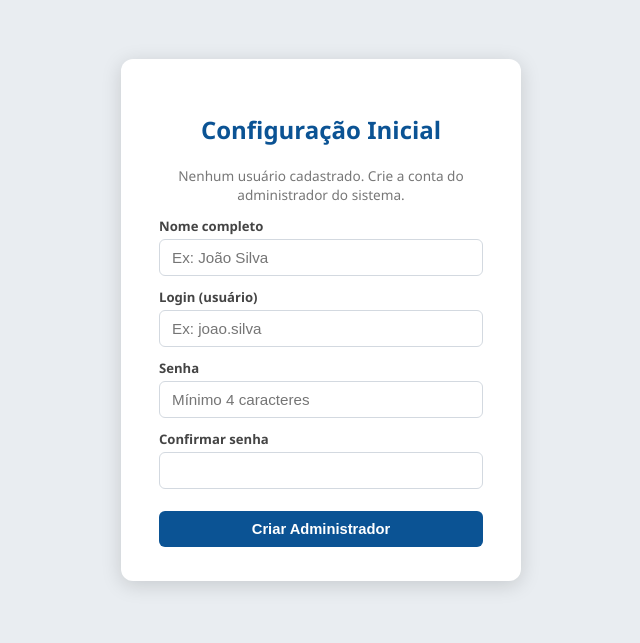
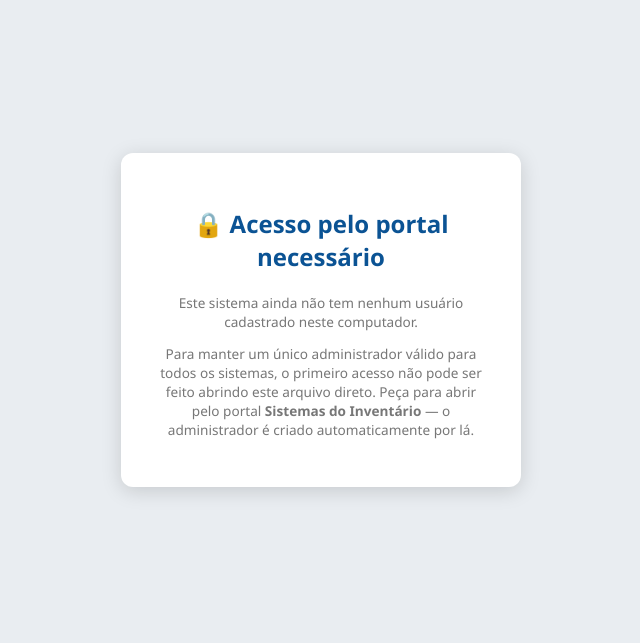
Before and after one commit to Gleuber-Andrade/sistemas-de-inventario, a plain HTML site: page sistema-contagem-estoque.html in a window 1280 px wide. Shown: the whole page, without its empty margins (319-959 px from the left). Drawn offline with Linux system fonts and the light colour scheme.

Commit message:
Add files via upload

```diff
--- a/sistema-contagem-estoque.html
+++ b/sistema-contagem-estoque.html
@@ -121,6 +121,17 @@ footer{text-align:center; padding:20px; color:#98a2b3; font-size:0.8rem;}
   </div>
 </div>
 
+<!-- ===================== ACESSO BLOQUEADO: aberto direto, fora do portal, sem nenhum usuário ===================== -->
+<div id="bloqueadoScreen" class="hidden">
+  <div class="login-wrap">
+    <div class="login-card">
+      <h2>🔒 Acesso pelo portal necessário</h2>
+      <p class="muted center">Este sistema ainda não tem nenhum usuário cadastrado neste computador.</p>
+      <p class="muted center">Para manter um único administrador válido para todos os sistemas, o primeiro acesso não pode ser feito abrindo este arquivo direto. Peça para abrir pelo portal <strong>Sistemas do Inventário</strong> — o administrador é criado automaticamente por lá.</p>
+    </div>
+  </div>
+</div>
+
 <!-- ===================== TELA DE LOGIN ===================== -->
 <div id="loginScreen" class="hidden">
   <div class="login-wrap">
@@ -706,7 +717,23 @@ window.addEventListener('DOMContentLoaded', async ()=>{
   await abrirBanco();
   const usuarios = await dbGetAll('usuarios');
   if(usuarios.length === 0){
-    document.getElementById('setupScreen').classList.remove('hidden');
+    if(window.self !== window.top){
+      // Rodando dentro do portal "Sistemas do Inventário" (iframe): o
+      // próprio portal detecta que ainda não há administrador aqui e cria
+      // um automaticamente, copiando a identidade de quem já está logado
+      // lá (login automático/SSO) — por isso a tela de setup ainda aparece,
+      // só que preenchida e enviada por script, sem intervenção manual.
+      document.getElementById('setupScreen').classList.remove('hidden');
+    } else {
+      // Aberto direto (fora do portal) e ainda sem nenhum usuário cadastrado
+      // neste computador: NÃO libera mais a criação de administrador por
+      // aqui. Antes, isso permitia que qualquer pessoa, em qualquer
+      // computador/terminal novo, criasse seu próprio administrador "solto"
+      // para este sistema — quebrando a regra de ter um único administrador
+      // válido para todos os sistemas. Agora o primeiro administrador só
+      // pode ser provisionado abrindo este sistema através do portal.
+      document.getElementById('bloqueadoScreen').classList.remove('hidden');
+    }
     return;
   }
   const restaurado = await restaurarSessao();
```
Also changed, not shown: sistema-guarda-de-lentes.html (+28 -1 lines).
